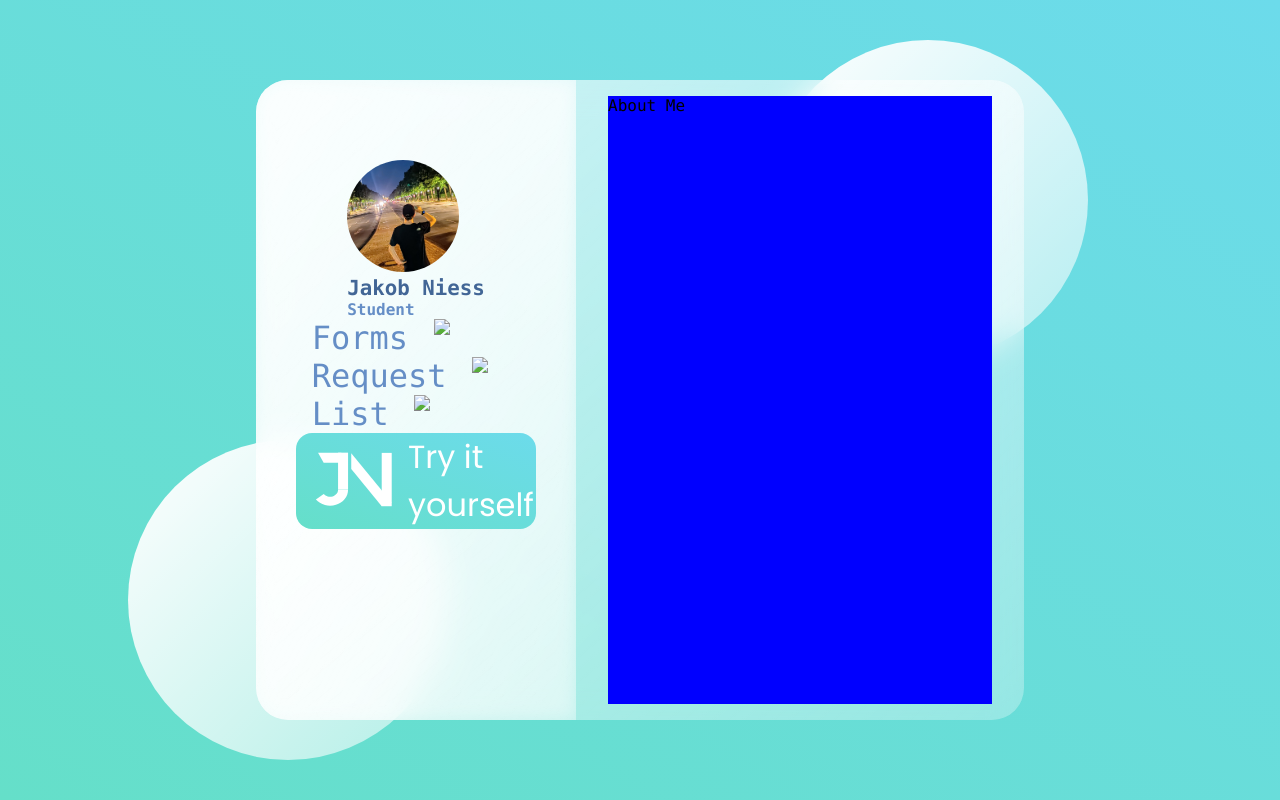
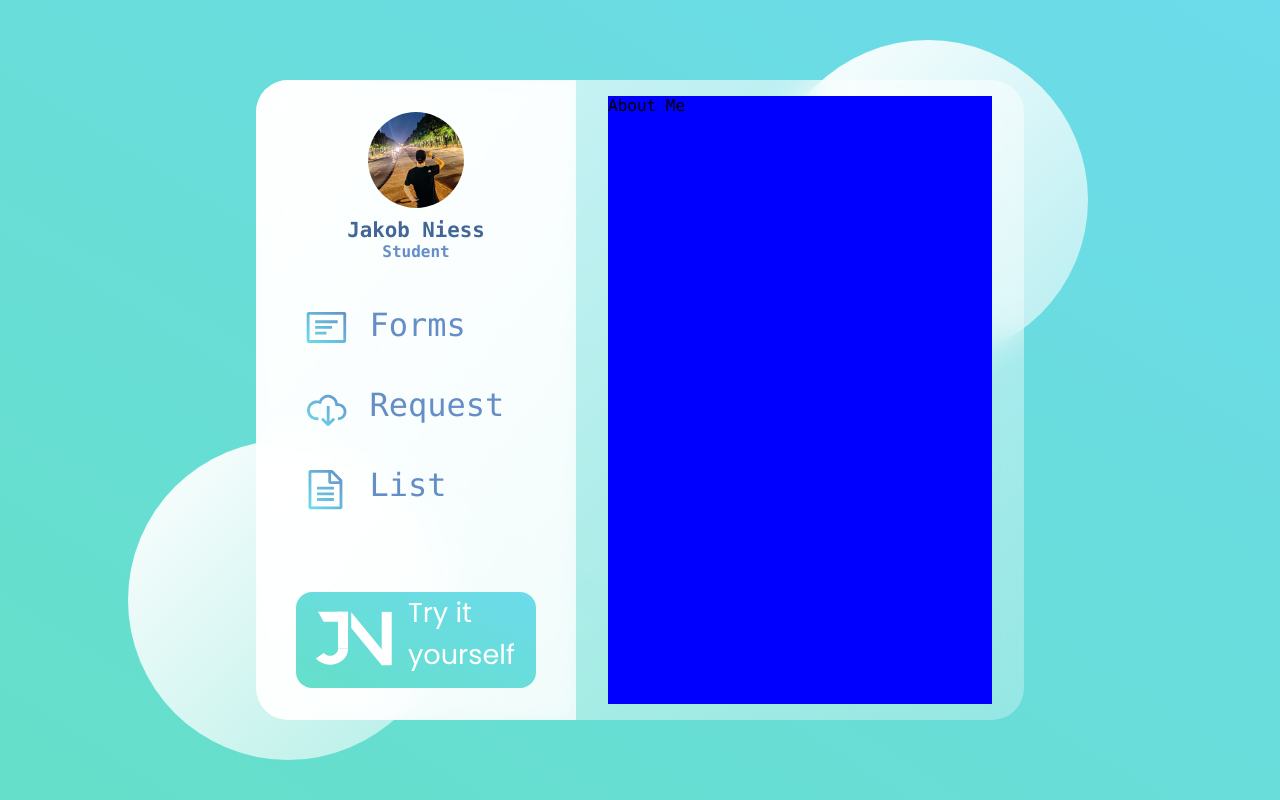
Before and after one commit to Jbob0815/Jbob0815.github.io, a website: page index.html in a window 1280 px wide. Drawn offline with Linux system fonts and the light colour scheme.

Commit message:
Navigation changes

```diff
--- a/resources/style/nav.css
+++ b/resources/style/nav.css
@@ -7,6 +7,14 @@
     margin: 0;
     transition: transform 230ms ease-out;
 
+}
+
+#namespace {
+    display: flex;
+    align-content: center;
+    flex-wrap: nowrap;
+    flex-direction: column;
+    align-items: center;
 }
 
 a {
@@ -23,12 +31,23 @@ h2 {
     font-size: 1rem;
 }
 
+li img {
+    height: 3rem;
+    margin-right: 2ch;
+}
+
+ul[id=nav-ul] li {
+    display: flex;
+    margin-bottom: 2rem;
+}
+
 #me {
     aspect-ratio: 1;
-    height: 7rem;
+    height: 6rem;
     border-radius: 50%;
     margin-left: auto;
     margin-right: auto;
+    margin-bottom: 1ch;
 }
 
 .logo {
@@ -40,8 +59,9 @@ h2 {
 .nav-div {
     display: flex;
     flex-direction: column;
+    width: 100%;
     align-items: center;
-    width: 100%;
+    justify-content: space-between;
 }
 
 #nav-ul{
@@ -49,21 +69,21 @@ h2 {
     position: relative;
     display: flex;
     flex-direction: column;
-    margin-right: 2rem;
+
 }
 
 #primary-nav {
     display: flex;
     list-style: none;
     font-size: 1em;
-    min-height: 80vh;
-    background: linear-gradient(to right bottom,rgba(255,255,255,0.7),rgba(255,255,255,0.3));
-    width: max(10rem,20rem);
-    align-items: flex-start;
-    flex-direction: column;
-    flex-wrap: nowrap;
-    padding: min(10vh,10rem) 2rem;
-    backdrop-filter: blur(.5rem);
+    height: max(80vh,35rem);
+    background: linear-gradient(to right bottom,rgba(255,255,255,0.9),rgba(255,255,255,0.7));
+    width: 20rem;
+    /* align-items: center; */
+    padding: min(4vh,6rem) 2rem;
+    backdrop-filter: blur(0.5rem);
+    justify-content: center;
+    align-content: space-between;
 }
 
 .nav-toggle {
@@ -74,12 +94,12 @@ h2 {
 .nav-box {
     display: flex;
     align-content: center;
+    background: linear-gradient(to right top, #65dfc9,#6cdbeb);
     width: 15rem;
-    background: linear-gradient(to right top, #65dfc9,#6cdbeb);
     height: 6rem;
     border-radius: 1rem;
     color: white;
-    font-size: 2rem;
+    font-size: 1.7rem;
     font-family: Poppins,sans-serif;
 }
 
```
Also changed, not shown: pages/0-0-index/images/cloud-download.svg (added), pages/0-0-index/images/file.svg (added), pages/0-0-index/images/note.svg (added).
